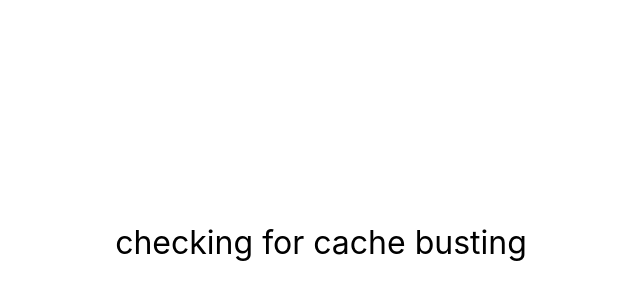
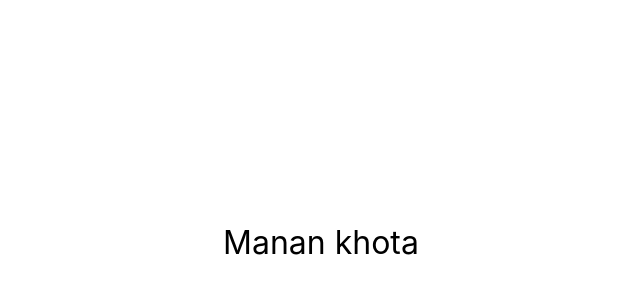
Before and after one commit to Aizaz-Butt/my-project, a React (Create React App) app: page / in a window 1280 px wide. Shown: the part 158-458 px from the top of the page, without its empty margins (319-959 px from the left). Built offline with nearby package versions, Linux system fonts and the light colour scheme.

Commit message:
test changes

```diff
--- a/src/App.js
+++ b/src/App.js
@@ -11,7 +11,7 @@ function App() {
         fontSize: "2rem",
       }}
     >
-     checking for cache busting
+Manan khota
     </div>
   );
 }
```
